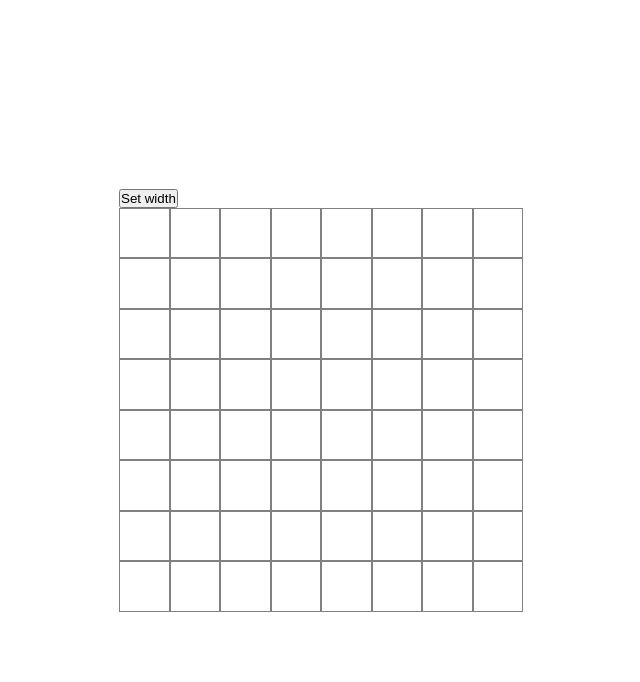
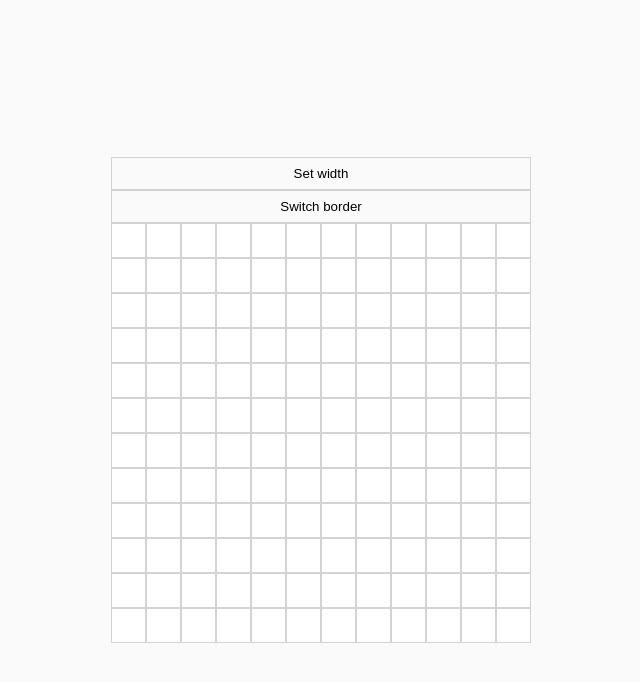
Before and after one commit to ValeRomann/sketchpad, a plain HTML site: page index.html in a window 1280 px wide. Shown: the whole page, without its empty margins (319-959 px from the left). Drawn offline with Linux system fonts and the light colour scheme.

Commit message:
Fix switch border button

```diff
--- a/scripts/script.js
+++ b/scripts/script.js
@@ -1,5 +1,6 @@
-let sketchWidth = 8;
+let sketchWidth = 12;
 let dotColor = 'red';
+let dotBorderWidth = 1;
 
 const body = document.querySelector('body');
 
@@ -7,27 +8,50 @@ const mainContainer = document.createElement('div');
 mainContainer.setAttribute('class', 'main-container');
 body.appendChild(mainContainer);
 
+const controlPanel = document.createElement('div');
+mainContainer.setAttribute('class', 'control-panel');
+mainContainer.appendChild(controlPanel);
+
 const widthButton = document.createElement('button');
 widthButton.textContent = 'Set width';
-mainContainer.appendChild(widthButton);
+controlPanel.appendChild(widthButton);
+
+const switchBorderButton = document.createElement('button');
+switchBorderButton.textContent = 'Switch border';
+controlPanel.appendChild(switchBorderButton);
 
 const sketchPad = document.createElement('div');
 sketchPad.setAttribute('class', 'sketchpad');
 mainContainer.appendChild(sketchPad);
 
-createDivGrid(sketchPad, sketchWidth, 1);
+createDivGrid(sketchPad, sketchWidth, dotBorderWidth);
+
 
 widthButton.onclick = () => {
-    const sketchWidth = +prompt("input width number", "16");
-    if (!sketchWidth) return;
+    const input = +prompt("input width number", "16");
+    if (!input) return;
+    sketchWidth = input;
     deleteGrid(sketchPad);
-    createDivGrid(sketchPad, sketchWidth, 1);
+    createDivGrid(sketchPad, sketchWidth, dotBorderWidth);
 }
+
+switchBorderButton.onclick = () => switchBorder();
 
 sketchPad.onmousedown = () => fillDots(dotColor);
 sketchPad.ontouchstart = () => fillDots(dotColor);
 sketchPad.onmouseup = () => stopFillDots(dotColor);
 sketchPad.ontouchend = () => stopFillDots(dotColor);
+
+
+function switchBorder() {
+    if (dotBorderWidth === 0) dotBorderWidth = 1;
+    else dotBorderWidth = 0;
+    const dots = document.getElementsByClassName('dot');
+    for (let dot of dots) {
+        dot.style.borderWidth = dotBorderWidth + 'px';
+        setPadding(sketchPad, dot);
+    }
+}
 
 function deleteGrid(parentElem) {
     parentElem.innerHTML = '';
@@ -54,27 +78,35 @@ function changeBGC(elem, color) {
     elem.style.backgroundColor = color;
 }
 
-function setGrid(parentElem, widthNum) {
+function setGrid(parentElem, sketchWidth) {
     parentElem.style.display = 'grid';
     parentElem.style.gridTemplateColumns = '';
-    for (let i = 0; i < widthNum; i++) {
+    for (let i = 0; i < sketchWidth; i++) {
         parentElem.style.gridTemplateColumns += ' auto';
     }
 }
 
-function createDivGrid(parentElem, widthNum, borderWidth) {
-    setGrid(parentElem, widthNum);
-    const windowWidth = window.innerWidth;
-    const parentMaxWidth = parseInt(window.getComputedStyle(parentElem).maxWidth);
-    for (let i = 1; i <= widthNum * widthNum; i++) {
+function createDivGrid(parentElem, sketchWidth, dotBorderWidth) {
+    setGrid(parentElem, sketchWidth);
+    for (let i = 1; i <= sketchWidth * sketchWidth; i++) {
         let dotDiv = document.createElement('div');
         dotDiv.setAttribute('class', 'dot');
-        dotDiv.style.border = borderWidth + 'px solid grey';
-        if (windowWidth < parentMaxWidth) {
-            dotDiv.style.padding = (windowWidth / widthNum / 2 - borderWidth * 2) + 'px';
-        } else {
-            dotDiv.style.padding = (parentMaxWidth / widthNum / 2 - borderWidth * 2) + 'px';
-        }
+        dotDiv.style.border = dotBorderWidth + 'px solid lightgrey';
+        setPadding(parentElem, dotDiv);
         parentElem.appendChild(dotDiv);
     }
 }
+
+function countPadding(viewWidth, borderWidth, sketchWidth) {
+    return viewWidth / sketchWidth / 2 - borderWidth  + 'px';
+}
+
+function setPadding(parentElem, elem) {
+    const windowWidth = window.innerWidth;
+    const parentMaxWidth = parseInt(window.getComputedStyle(parentElem).maxWidth);
+    if (windowWidth < parentMaxWidth) {
+        elem.style.padding = countPadding(windowWidth, dotBorderWidth, sketchWidth);
+    } else {
+        elem.style.padding = countPadding(parentMaxWidth, dotBorderWidth, sketchWidth);
+    }
+}
--- a/styles/style.css
+++ b/styles/style.css
@@ -2,6 +2,10 @@
     margin: 0;
     padding: 0;
     box-sizing: border-box;
+}
+
+html {
+    background-color: rgb(250, 250, 250);
 }
 
 body {
@@ -13,4 +17,20 @@ body {
 
 .sketchpad {
     max-width: 420px;
+    background-color: white;
 }
+
+button {
+    background-color: transparent;
+    border: 1px solid lightgrey;
+    padding: 8px;
+    width: 100%;
+}
+
+button:hover {
+    background-color: rgba(0, 0, 0, 0.01);
+}
+
+button:active {
+    background-color: rgba(0, 0, 0, 0.03);
+}
```
